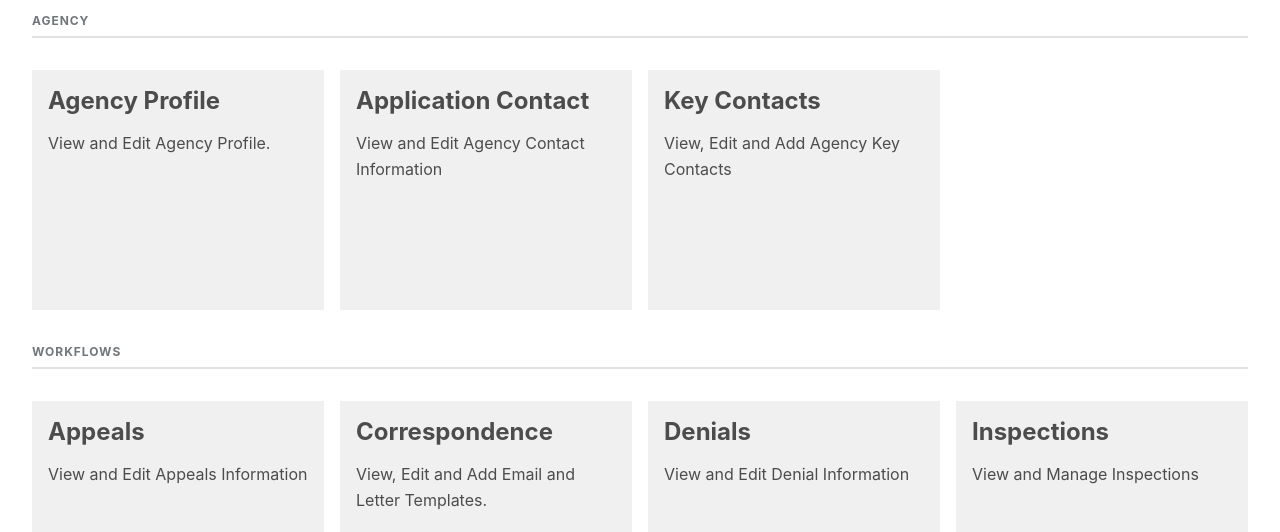
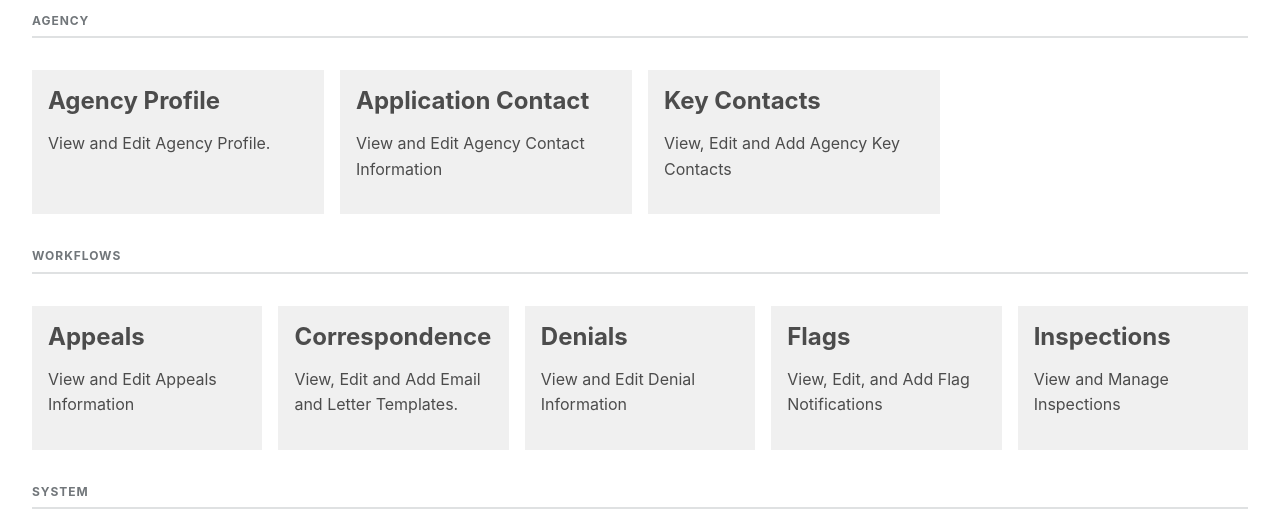
Before and after one commit to dpeac-tyler/rlp-denials, a website built with Vite: page settings2.html in a window 1280 px wide. Shown: the part 268-800 px from the top of the page. Built offline with nearby package versions, Linux system fonts and the light colour scheme.

Commit message:
modal updates, settings modifications

```diff
--- a/css/styles.css
+++ b/css/styles.css
@@ -293,7 +293,7 @@ p {
 }
 
 .minh-card-lg {
-  min-height: 24rem;
+  min-height: 12rem;
 }
 
 .simple-card {
--- a/settings2.html
+++ b/settings2.html
@@ -141,7 +141,7 @@
       <div class="settings-group">
         <p class="settings-group-label">Workflows</p>
         <div class="agency-home-cards grid-row grid-gap-2 margin-top-2">
-          <div class="minh-card-lg margin-top-2 tablet:grid-col-3">
+          <div class="minh-card-lg margin-top-2 tablet:grid-col">
             <a class="simple-card bg-base-lightest padding-2 height-full display-flex flex-column flex-1"
                href="#"
                style="display:block; text-decoration:none;">
@@ -149,7 +149,7 @@
               <p>View and Edit Appeals Information</p>
             </a>
           </div>
-          <div class="minh-card-lg margin-top-2 tablet:grid-col-3">
+          <div class="minh-card-lg margin-top-2 tablet:grid-col">
             <a class="simple-card bg-base-lightest padding-2 height-full display-flex flex-column flex-1"
                href="correspondence.html"
                style="display:block; text-decoration:none;">
@@ -157,7 +157,7 @@
               <p>View, Edit and Add Email and Letter Templates.</p>
             </a>
           </div>
-          <div class="minh-card-lg margin-top-2 tablet:grid-col-3">
+          <div class="minh-card-lg margin-top-2 tablet:grid-col">
             <a class="simple-card bg-base-lightest padding-2 height-full display-flex flex-column flex-1"
                href="#"
                style="display:block; text-decoration:none;">
@@ -165,7 +165,15 @@
               <p>View and Edit Denial Information</p>
             </a>
           </div>
-          <div class="minh-card-lg margin-top-2 tablet:grid-col-3">
+          <div class="minh-card-lg margin-top-2 tablet:grid-col">
+            <a class="simple-card bg-base-lightest padding-2 height-full display-flex flex-column flex-1"
+               href="#"
+               style="display:block; text-decoration:none;">
+              <h2 class="font-family-sans text-bold margin-0">Flags</h2>
+              <p>View, Edit, and Add Flag Notifications</p>
+            </a>
+          </div>
+          <div class="minh-card-lg margin-top-2 tablet:grid-col">
             <a class="simple-card bg-base-lightest padding-2 height-full display-flex flex-column flex-1"
                href="inspection-menu.html"
                style="display:block; text-decoration:none;">
```
Also changed, not shown: queues.html (+3 -0 lines).
